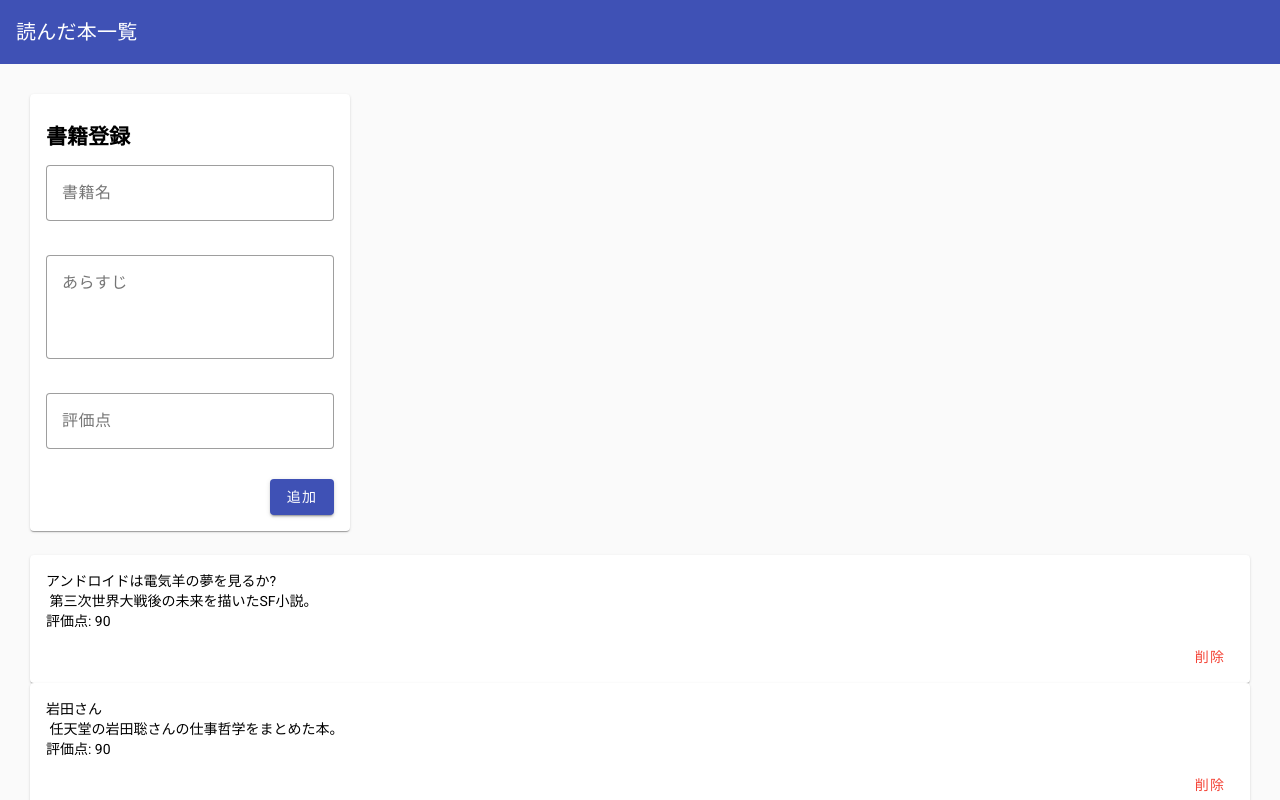
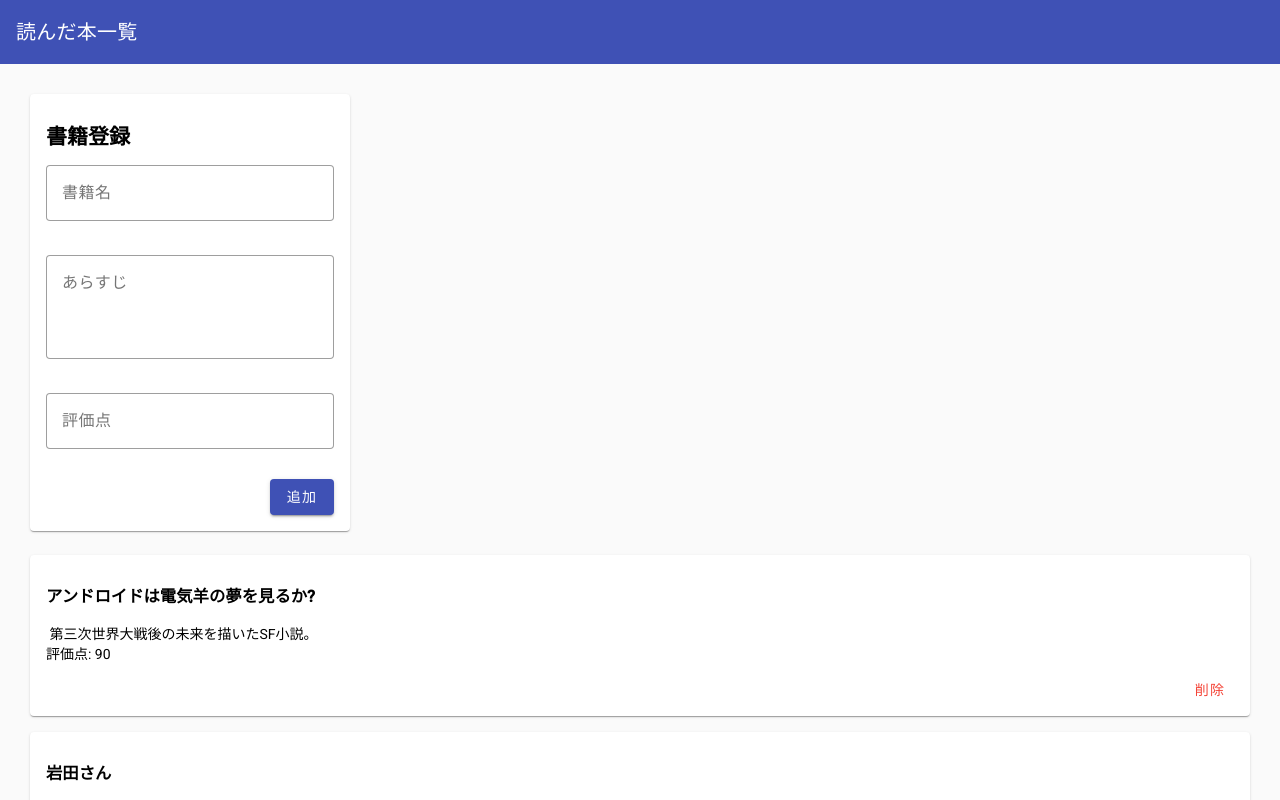
Before and after one commit to sumuduudara/intern-sumudu, an Angular app in the folder intern-book-app/: page / in a window 1280 px wide. Shown: the top 800 px of the page. Built offline with nearby package versions, Linux system fonts and the light colour scheme.

Commit message:
style: update book card layout and title header

```diff
--- a/intern-book-app/src/app/components/book-card/book-card.css
+++ b/intern-book-app/src/app/components/book-card/book-card.css
@@ -1,3 +1,6 @@
 .book-description {
   white-space: pre-wrap;
 }
+.book-card {
+  margin-bottom: 16px;
+}
--- a/intern-book-app/src/app/components/book-card/book-card.html
+++ b/intern-book-app/src/app/components/book-card/book-card.html
@@ -1,8 +1,8 @@
 <mat-card class="book-card">
   <mat-card-content>
-    <div class="book-title">
+    <h3 class="book-title">
       {{ book.name }}
-    </div>
+    </h3>
 
     <div class="book-description">
       {{ book.detail }}
```
